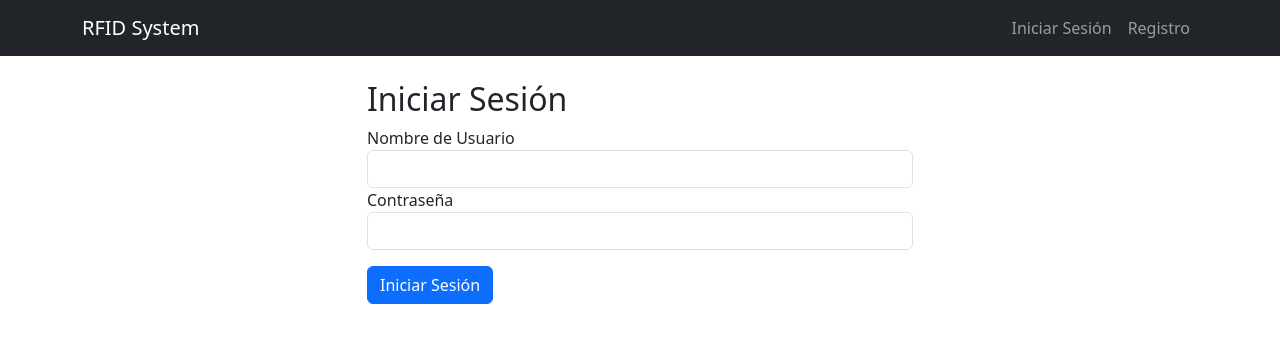
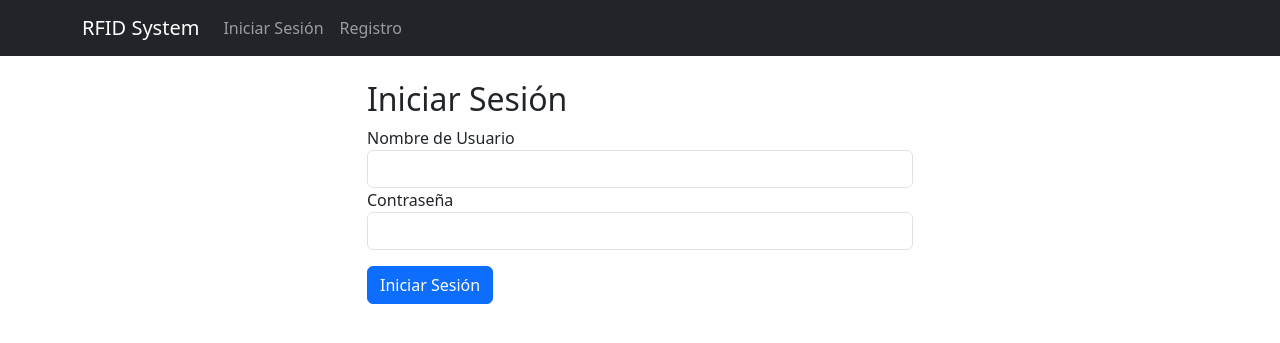
Before and after one commit to AEGISL0L/easy_python_user_management_system_, a Flask app: a page that uses templates/base.html in a window 1280 px wide. Shown: the top 343 px of the page. Run offline with Flask 3, Linux system fonts and the light colour scheme.

Commit message:
Refactored functions; fixed routes; and dashboard ongoing

```diff
--- a/app.py
+++ b/app.py
@@ -377,8 +377,31 @@ def dashboard():
 def admin():
     """
     Route handler for the admin dashboard.
+    Shows overview of system stats and quick access to management functions.
     """
-    return "Bienvenido al panel de administrador."
+    # Get real data for the dashboard
+    productos = Producto.query.all()
+    usuarios = Usuario.query.all()
+    auditorias = Auditoria.query.order_by(Auditoria.fecha_hora.desc()).limit(5).all()
+    movimientos = Movimiento.query.order_by(Movimiento.fecha_hora.desc()).limit(5).all()
+
+    # Get latest activities
+    actividades = []
+    for auditoria in auditorias:
+        actividades.append(f"{auditoria.accion} por {auditoria.usuario.nombre_usuario}")
+
+    # Prepare dashboard stats
+    stats = {
+        'total_productos': len(productos),
+        'total_usuarios': len(usuarios),
+        'total_movimientos': Movimiento.query.count(),
+        'total_auditorias': Auditoria.query.count()
+    }
+
+    return render_template('admin/dashboard.html',
+                         actividades=actividades,
+                         stats=stats,
+                         ultimos_movimientos=movimientos)
 
 @app.route('/profesor')
 @requiere_roles('Profesor')
@@ -398,3 +421,21 @@ def alumno_dashboard():
 
 if __name__ == '__main__':
     app.run(debug=True, use_reloader=True, use_debugger=True)
+
+@app.route('/admin/usuarios')
+@requiere_roles('Administrador')
+def usuarios():
+    """
+    Route handler for user management.
+    """
+    usuarios = Usuario.query.all()
+    return render_template('admin/usuarios.html', usuarios=usuarios)
+
+@app.route('/admin/auditoria')
+@requiere_roles('Administrador')
+def auditoria():
+    """
+    Route handler for audit logs.
+    """
+    auditorias = Auditoria.query.order_by(Auditoria.fecha_hora.desc()).all()
+    return render_template('admin/auditoria.html', auditorias=auditorias)
--- a/templates/base.html
+++ b/templates/base.html
@@ -10,14 +10,24 @@
   <nav class="navbar navbar-expand-lg navbar-dark bg-dark">
       <div class="container">
           <a class="navbar-brand" href="{{ url_for('inicio') }}">RFID System</a>
-          <div class="navbar-nav">
-              {% if current_user.is_authenticated %}
-                  <a class="nav-item nav-link" href="{{ url_for('dashboard') }}">Dashboard</a>
-                  <a class="nav-item nav-link" href="{{ url_for('logout') }}">Cerrar Sesión</a>
-              {% else %}
-                  <a class="nav-item nav-link" href="{{ url_for('login') }}">Iniciar Sesión</a>
-                  <a class="nav-item nav-link" href="{{ url_for('registro') }}">Registro</a>
-              {% endif %}
+          <button class="navbar-toggler" type="button" data-bs-toggle="collapse" data-bs-target="#navbarNav">
+              <span class="navbar-toggler-icon"></span>
+          </button>
+          <div class="collapse navbar-collapse" id="navbarNav">
+              <ul class="navbar-nav me-auto">
+                  {% if current_user.is_authenticated %}
+                      {% if current_user.rol == 'Administrador' %}
+                          <li class="nav-item"><a class="nav-link" href="{{ url_for('admin') }}">Dashboard</a></li>
+                          <li class="nav-item"><a class="nav-link" href="{{ url_for('lista_productos') }}">Productos</a></li>
+                          <li class="nav-item"><a class="nav-link" href="{{ url_for('usuarios') }}">Usuarios</a></li>
+                          <li class="nav-item"><a class="nav-link" href="{{ url_for('auditoria') }}">Auditoría</a></li>
+                      {% endif %}
+                      <li class="nav-item"><a class="nav-link" href="{{ url_for('logout') }}">Cerrar Sesión</a></li>
+                  {% else %}
+                      <li class="nav-item"><a class="nav-link" href="{{ url_for('login') }}">Iniciar Sesión</a></li>
+                      <li class="nav-item"><a class="nav-link" href="{{ url_for('registro') }}">Registro</a></li>
+                  {% endif %}
+              </ul>
           </div>
       </div>
   </nav>
```
Also changed, not shown: instance/usuarios.db.
